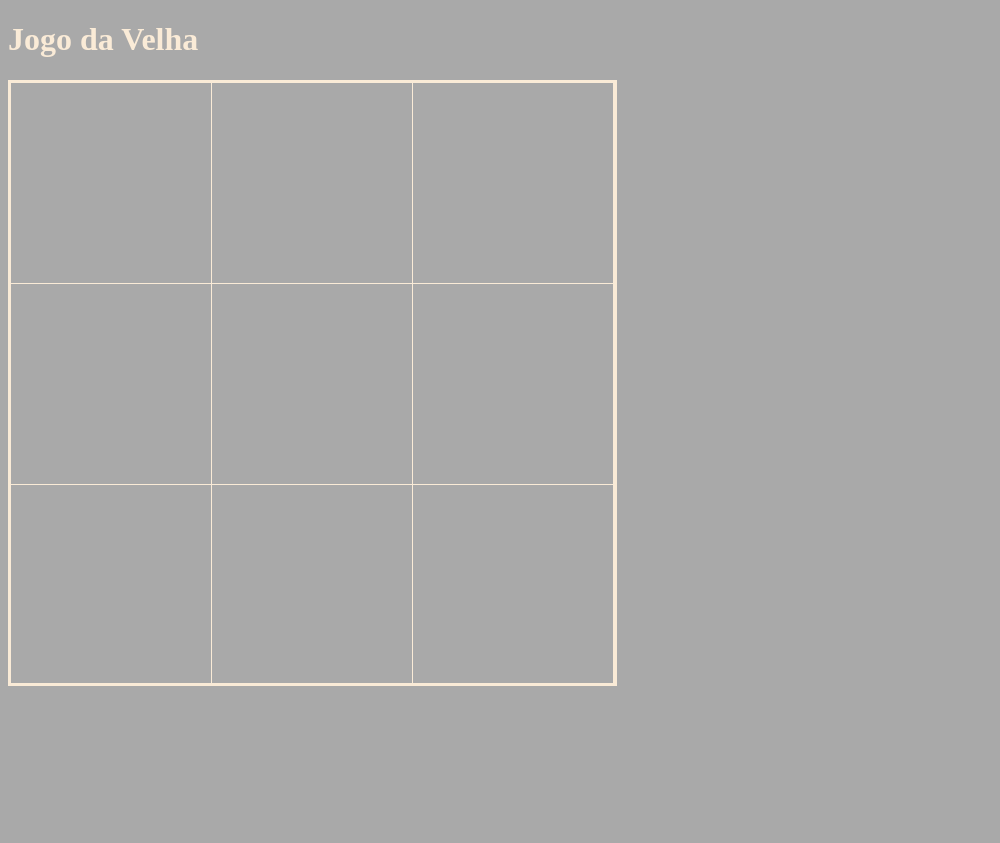
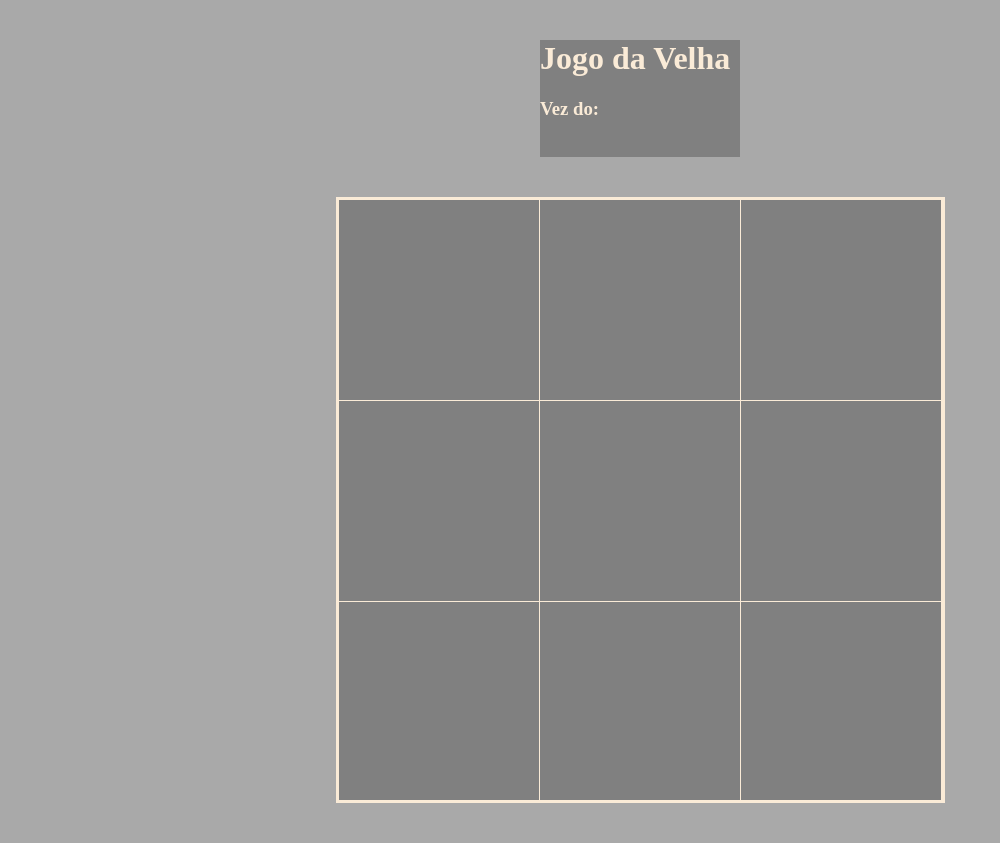
Before and after one commit to littlewaifu/web, a PHP site: page /jogoVelha.html in a window 1280 px wide. Shown: the whole page, without its empty margins (0-1000 px from the left). Before the commit the page ends 686 px from the top, so only its background shows below. Run offline with PHP 8.4, Linux system fonts and the light colour scheme.

Commit message:
jogo velha mari

```diff
--- a/Projetos/JogoDaVelha/CSS/estilo.css
+++ b/Projetos/JogoDaVelha/CSS/estilo.css
@@ -8,6 +8,7 @@
     height:100%;
     border-right:solid 1px;
     float:left;
+    text-align: center;
 }
 
 
@@ -20,3 +21,12 @@
     height:200px;
     border-bottom:solid 1px;
 }
+
+
+.ajeitar{
+    margin: auto;
+    width: 200px;
+    margin-top: 40px;
+    margin-bottom: 40px;
+    background-color: grey;
+}
--- a/Projetos/JogoDaVelha/jogoVelha.html
+++ b/Projetos/JogoDaVelha/jogoVelha.html
@@ -1,5 +1,6 @@
 <!DOCTYPE html>
 <html lang="en">
+
 <head>
     <meta charset="UTF-8">
     <meta name="viewport" content="width=device-width, initial-scale=1.0">
@@ -7,27 +8,33 @@
     <script src="./JS/script.js"></script>
     <title>Document</title>
 </head>
+
 <body class="bg">
-    <h1>Jogo da Velha</h1>
-    <div id="jogoVelha">
+    <div id="cabecalho" class="ajeitar">
+        <h1>Jogo da Velha</h1>
+        <h3>Vez do:</h3>
+        <img id="proxJogador" src="" alt="">
+    </div>
+    <div class="ajeitar" id="jogoVelha">
 
         <div class="line">
-            <div class="quad" id="quad1"></div>
-            <div class="quad" id="quad2"></div>
-            <div class="quad" id="quad3"></div>
+            <div class="quad" onclick="jogada('a1')"><img id="a1"  src="" alt=""></div>
+            <div class="quad"  onclick="jogada('a2')" ><img id="a2" src="" alt=""></div>
+            <div class="quad" onclick="jogada('a3')"><img id="a3" src="" alt=""></div>
         </div>
         <div class="line">
-            <div class="quad" id="quad4"></div>
-            <div class="quad" id="quad5"></div>
-            <div class="quad" id="quad6"></div>
+            <div class="quad" onclick="jogada('b1')"><img id="b1" src="" alt=""></div>
+            <div class="quad" onclick="jogada('b2')" ><img id="b2" src="" alt=""></div>
+            <div class="quad" onclick="jogada('b3')"><img id="b3" src="" alt=""></div>
         </div>
         <div class="line">
-            <div class="quad" id="quad7"></div>
-            <div class="quad" id="quad8"></div>
-            <div class="quad" id="quad9"></div>
+            <div class="quad" onclick="jogada('c1')" ><img id="c1" src="" alt=""></div>
+            <div class="quad" onclick="jogada('c2')" ><img id="c2" src="" alt=""></div>
+            <div class="quad" onclick="jogada('c3')"><img id="c3" src="" alt=""></div>
         </div>
     </div>
     <div id="resultado"></div>
 
 </body>
+
 </html>
```
Also changed, not shown: Projetos/JogoDaVelha/JS/script.js (+62 -0 lines).
